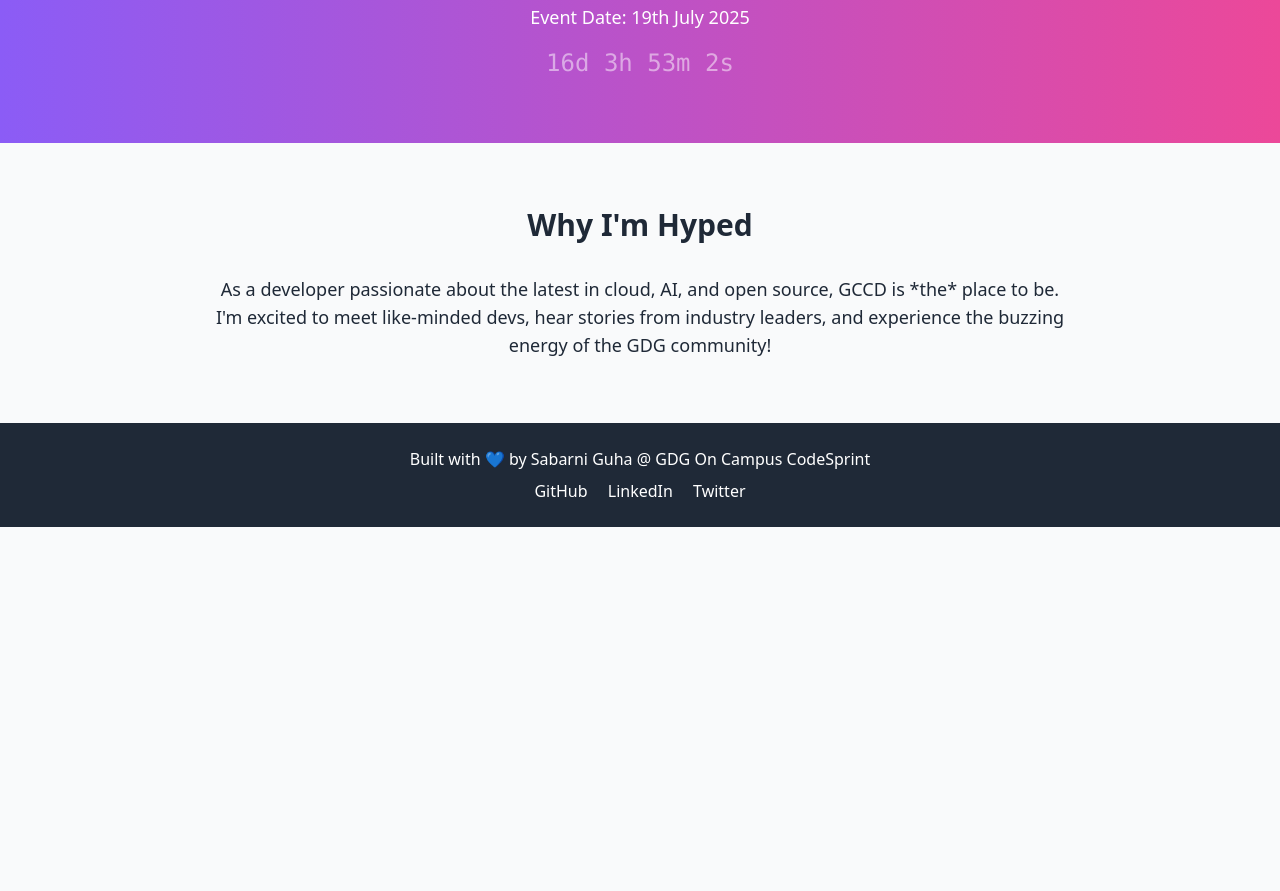
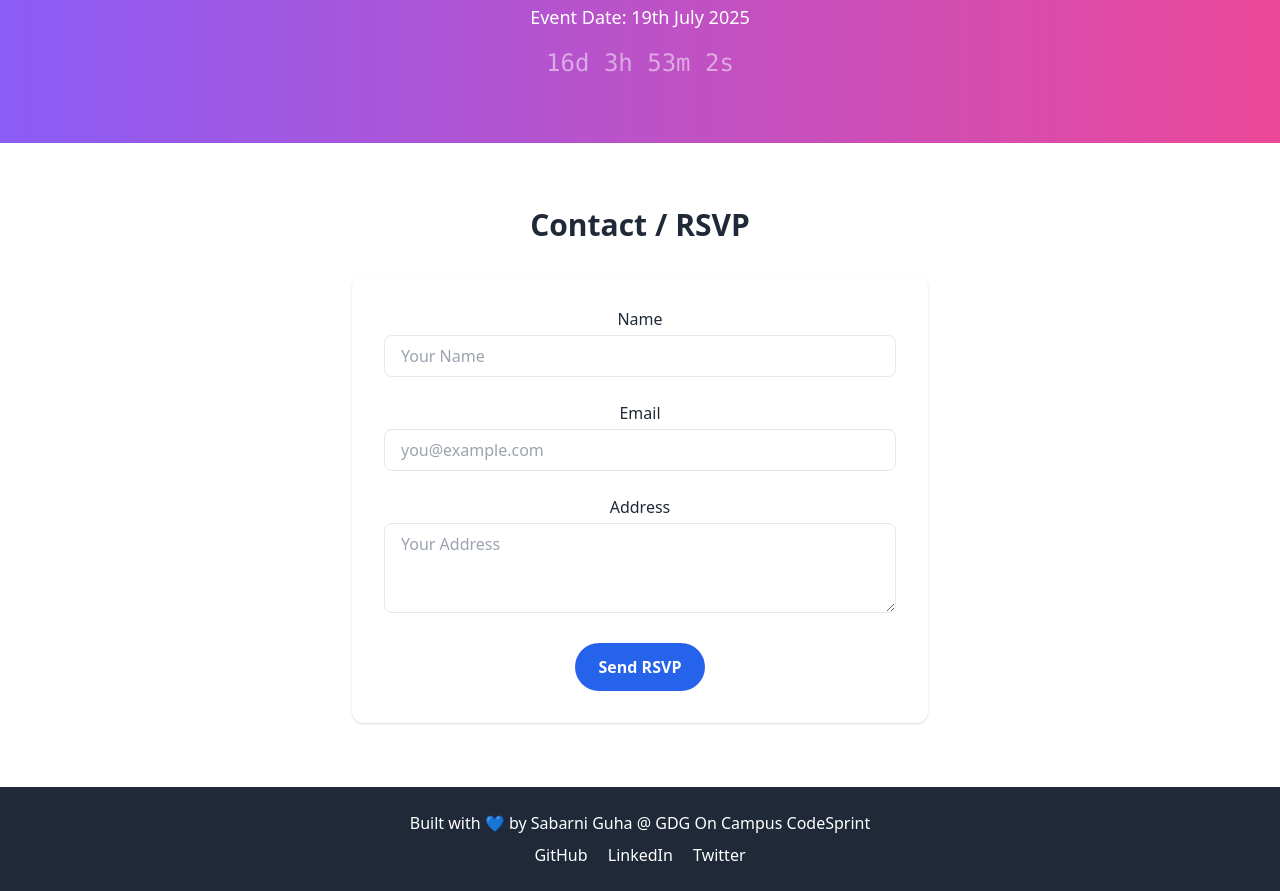
Before and after one commit to logitechsabarni/GCCD-Kolkata-Hype-Page, a plain HTML site: page index.html in a window 1280 px wide. Shown: the part 1549-2440 px from the top of the page. Before the commit the page ends 2076 px from the top, so only its background shows below. Drawn offline with nearby package versions, Linux system fonts and the light colour scheme.

Commit message:
Update index.html

```diff
--- a/index.html
+++ b/index.html
@@ -4,8 +4,8 @@
   <meta charset="UTF-8" />
   <meta name="viewport" content="width=device-width, initial-scale=1.0" />
   <title>My GCCD Kolkata '25 Hype Page</title>
-  <link rel="icon" type="image/png" href="favicon.png" />
-  <link href="https://cdn.jsdelivr.net/npm/tailwindcss@2.2.19/dist/tailwind.min.css" rel="stylesheet">
+  <link rel="icon" type="image/x-icon" href="favicon.png" />
+  <link href="https://cdn.jsdelivr.net/npm/tailwindcss@2.2.19/dist/tailwind.min.css" rel="stylesheet" />
   <style>
     html { scroll-behavior: smooth; }
     .dark-mode { background-color: #1a202c; color: white; }
@@ -22,13 +22,14 @@
   <nav class="bg-white shadow-md fixed w-full z-50 top-0 left-0">
     <div class="max-w-6xl mx-auto px-4 py-3 flex justify-between items-center">
       <a href="#">
-        <img src="logo.png" alt="GCCD Logo" class="h-12 w-auto" />
+        <img src="logo.png" alt="GCCD Kolkata Logo" class="h-12 w-auto" />
       </a>
       <div class="space-x-4">
         <a href="#why-attend" class="text-gray-800 hover:text-blue-500 font-medium">Why Attend</a>
         <a href="#highlights" class="text-gray-800 hover:text-blue-500 font-medium">Highlights</a>
         <a href="#speakers" class="text-gray-800 hover:text-blue-500 font-medium">Speakers</a>
         <a href="#countdown" class="text-gray-800 hover:text-blue-500 font-medium">Countdown</a>
+        <a href="#contact" class="text-gray-800 hover:text-blue-500 font-medium">Contact</a>
       </div>
     </div>
   </nav>
@@ -89,10 +90,26 @@
     <div id="countdownTimer" class="text-2xl font-mono animate-pulse"></div>
   </section>
 
-  <!-- Outro -->
-  <section class="py-16 px-4 max-w-4xl mx-auto fade-in">
-    <h2 class="text-3xl font-bold text-center mb-8">Why I'm Hyped</h2>
-    <p class="text-lg text-center">As a developer passionate about the latest in cloud, AI, and open source, GCCD is *the* place to be. I'm excited to meet like-minded devs, hear stories from industry leaders, and experience the buzzing energy of the GDG community!</p>
+  <!-- Contact Form -->
+  <section id="contact" class="py-16 px-4 bg-white fade-in">
+    <div class="max-w-xl mx-auto text-center">
+      <h2 class="text-3xl font-bold mb-8">Contact / RSVP</h2>
+      <form action="https://formspree.io/f/xgvyqybe" method="POST" class="bg-white rounded-xl shadow p-8 space-y-6">
+        <div>
+          <label class="block mb-1 font-medium">Name</label>
+          <input type="text" name="name" placeholder="Your Name" class="w-full px-4 py-2 border rounded-lg" required />
+        </div>
+        <div>
+          <label class="block mb-1 font-medium">Email</label>
+          <input type="email" name="email" placeholder="you@example.com" class="w-full px-4 py-2 border rounded-lg" required />
+        </div>
+        <div>
+          <label class="block mb-1 font-medium">Address</label>
+          <textarea name="address" placeholder="Your Address" class="w-full px-4 py-2 border rounded-lg" rows="3" required></textarea>
+        </div>
+        <button type="submit" class="bg-blue-600 text-white px-6 py-3 rounded-full font-semibold hover:bg-blue-700 transition">Send RSVP</button>
+      </form>
+    </div>
   </section>
 
   <!-- Footer -->
```
